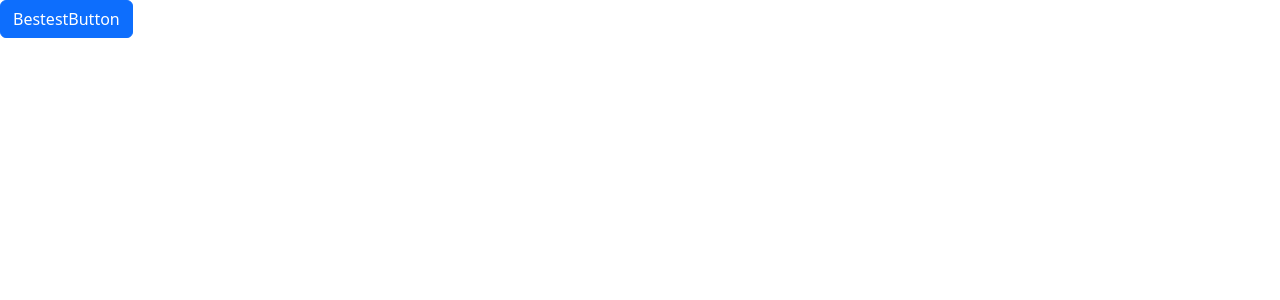
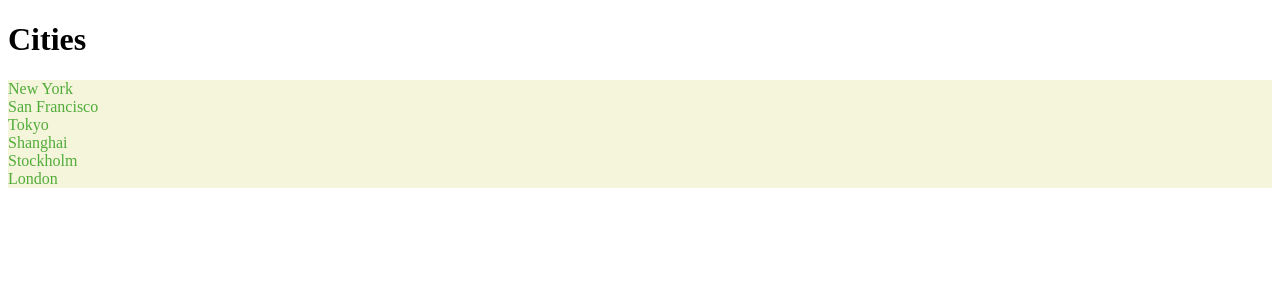
Before and after one commit to AllasKevin/react-mosh-tutorial-app, a React (Vite) app: page / in a window 1280 px wide. Shown: the top 300 px of the page. Built offline with nearby package versions, Linux system fonts and the light colour scheme.

Commit message:
finished styling with vanilla css

```diff
--- a/src/App.tsx
+++ b/src/App.tsx
@@ -2,6 +2,7 @@ import { useState } from "react";
 import Alert from "./components/Alert";
 import Button from "./components/Button";
 import DissmissableAlert from "./components/DissmissableAlert";
+import ListGroup from "./components/ListGroup";
 
 // This is a component
 function App() {
@@ -9,18 +10,21 @@ function App() {
     console.log(item);
   };
 
-  const [alertVisible, setAlertVisibility] = useState(false);
-
+  let items = [
+    "New York",
+    "San Francisco",
+    "Tokyo",
+    "Shanghai",
+    "Stockholm",
+    "London",
+  ];
   return (
     <div>
-      {alertVisible && (
-        <DissmissableAlert onClose={() => setAlertVisibility(false)}>
-          My DissmissableAlert
-        </DissmissableAlert>
-      )}
-      <Button onClick={() => setAlertVisibility(true)} color="primary">
-        BestestButton
-      </Button>
+      <ListGroup
+        heading="Cities"
+        items={items}
+        onSelectItem={(item) => console.log(item)}
+      ></ListGroup>
     </div>
   );
 }
--- /dev/null
+++ b/src/components/ListGroup/ListGroup.css
@@ -0,0 +1,6 @@
+.list-group {
+  list-style: none;
+  padding: 0%;
+  color: rgb(81, 172, 58);
+  background-color: beige;
+}
--- a/src/components/ListGroup.tsx
+++ b/src/components/ListGroup/ListGroup.tsx
@@ -1,4 +1,5 @@
 import { useState } from "react";
+import "./ListGroup.css";
 
 interface ListGroupProps {
   items: string[];
--- /dev/null
+++ b/src/components/ListGroup/index.ts
@@ -0,0 +1,3 @@
+import ListGroup from "./ListGroup";
+// This file will be returned automatically if another ts file tries to import from this folder without specifying a file.
+export default ListGroup;
```
Also changed, not shown: src/main.tsx (+6 -7 lines).
